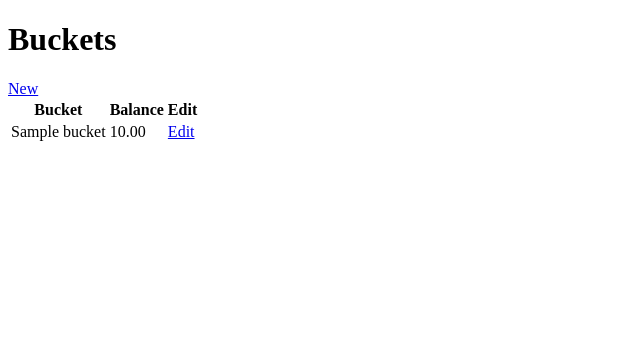
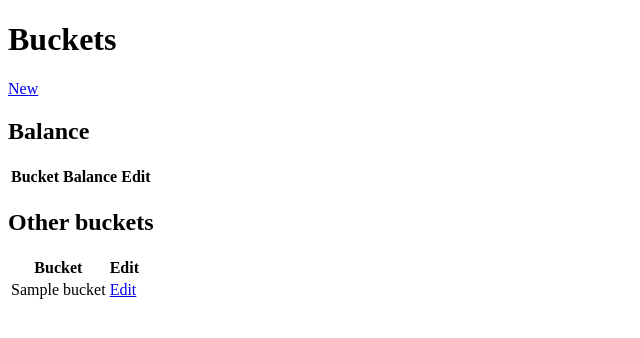
Before and after one commit to thyagostall/prudget, a Django app: a page that uses transactions/templates/transactions/bucket_list.html in a window 1280 px wide. Shown: the part 104-442 px from the top of the page, without its empty margins (0-640 px from the left). Run offline with Django 3.2, Linux system fonts and the light colour scheme; a user stored in the database is signed in; tables that the repository leaves empty hold one stand-in row (values such as "Sample post"); lists and menus that the app fills with data are empty.

Commit message:
Show balance on buckets

```diff
--- a/transactions/forms.py
+++ b/transactions/forms.py
@@ -43,8 +43,9 @@ class TransferToAccountForm(TransactionForm):
 
 
 class BucketForm(forms.ModelForm):
-    amount_per_month = forms.DecimalField(min_value=0, decimal_places=True)
+    amount_per_month = forms.DecimalField(min_value=0, decimal_places=True, required=False)
+    show_balance = forms.BooleanField()
 
     class Meta:
         model = Bucket
-        fields = ['name', 'amount_per_month']
+        fields = ['name', 'amount_per_month', 'show_balance']
--- a/transactions/models.py
+++ b/transactions/models.py
@@ -37,6 +37,7 @@ class Account(UserModel):
 
 class Bucket(UserModel):
     name = models.CharField(max_length=30)
+    show_balance = models.BooleanField(default=False)
 
     def balance(self):
         return self.get_bucket_balance()
--- a/transactions/services.py
+++ b/transactions/services.py
@@ -79,3 +79,7 @@ def get_inbox_account(user: User) -> Account:
 
 def create_bucket_value(bucket, amount_per_month):
     BucketValue.objects.create(bucket=bucket, amount=amount_per_month, start_period=datetime.date.today(), owner=bucket.owner)
+
+
+def get_bucket_value(bucket):
+    return BucketValue.objects.filter(bucket=bucket).first()
--- a/transactions/templates/transactions/bucket_list.html
+++ b/transactions/templates/transactions/bucket_list.html
@@ -5,6 +5,8 @@
     <h1>Buckets</h1>
 
     <a href="{% url 'create-bucket' %}">New</a>
+
+    <h2>Balance</h2>
 
     <table>
         <thead>
@@ -17,11 +19,35 @@
         </thead>
         <tbody>
         {% for bucket in object_list %}
-            <tr>
-                <td>{{ bucket }}</td>
-                <td>{{ bucket.balance }}</td>
-                <td><a href="{% url 'update-bucket' pk=bucket.id %}">Edit</a></td>
-            </tr>
+            {% if bucket.show_balance %}
+                <tr>
+                    <td>{{ bucket }}</td>
+                    <td>{{ bucket.balance }}</td>
+                    <td><a href="{% url 'update-bucket' pk=bucket.id %}">Edit</a></td>
+                </tr>
+            {% endif %}
+        {% endfor %}
+        </tbody>
+    </table>
+
+    <h2>Other buckets</h2>
+
+    <table>
+        <thead>
+        <tr>
+            <th>Bucket</th>
+            <th>Edit</th>
+        </tr>
+
+        </thead>
+        <tbody>
+        {% for bucket in object_list %}
+            {% if not bucket.show_balance %}
+                <tr>
+                    <td>{{ bucket }}</td>
+                    <td><a href="{% url 'update-bucket' pk=bucket.id %}">Edit</a></td>
+                </tr>
+            {% endif %}
         {% endfor %}
         </tbody>
     </table>
--- a/transactions/views.py
+++ b/transactions/views.py
@@ -92,6 +92,13 @@ class UpdateBucketView(LoginRequiredMixin, UpdateView):
     template_name = 'transactions/generic_form.html'
     form_class = BucketForm
 
+    def get_initial(self):
+        bucket_value = services.get_bucket_value(bucket=self.get_object())
+        if bucket_value:
+            return {'amount_per_month': bucket_value.amount}
+
+        return None
+
     def get_queryset(self):
         return self.model.objects.filter(owner=self.request.user)
 
```
Also changed, not shown: transactions/migrations/0005_bucket_show_balance.py (added).
